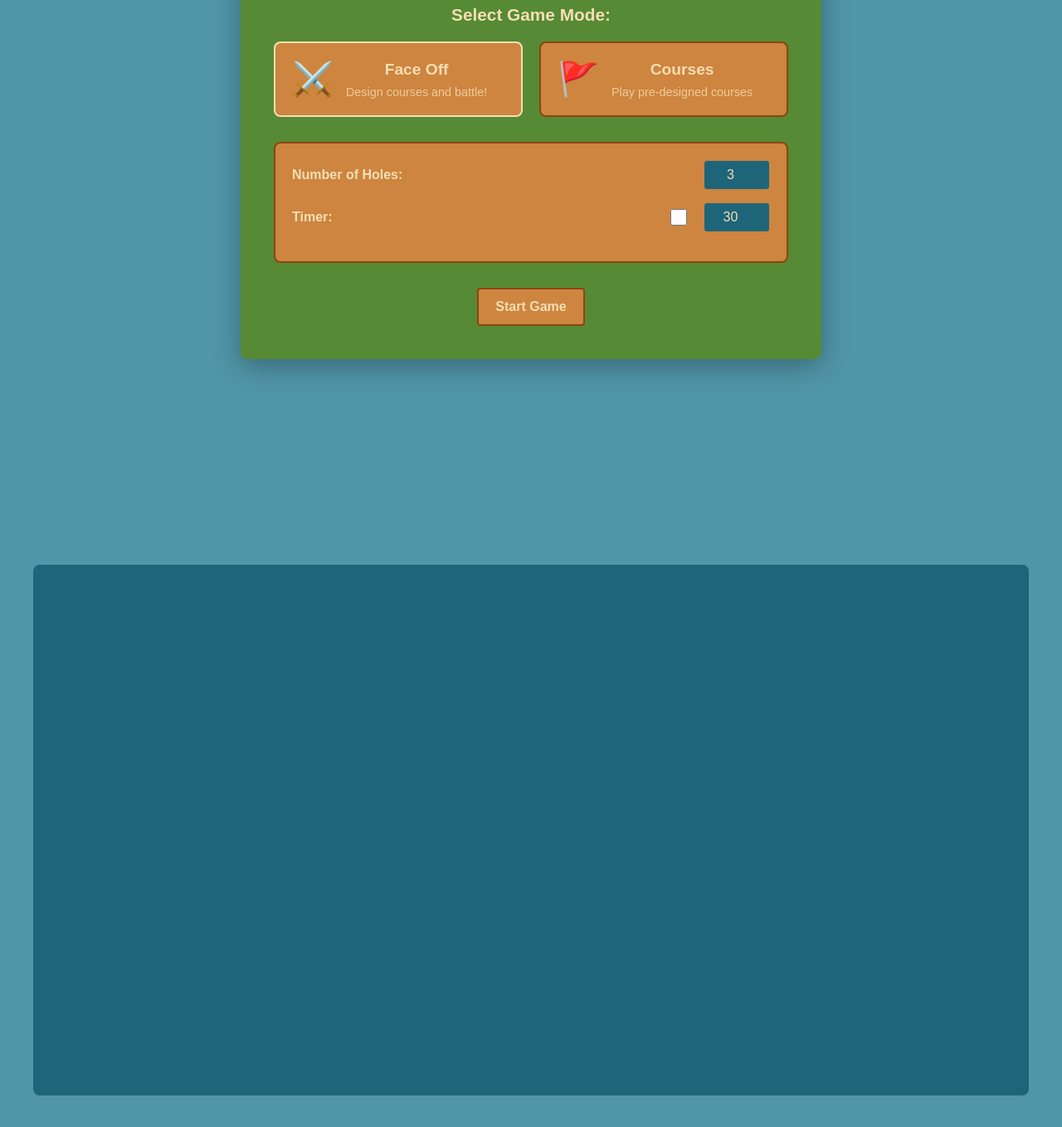
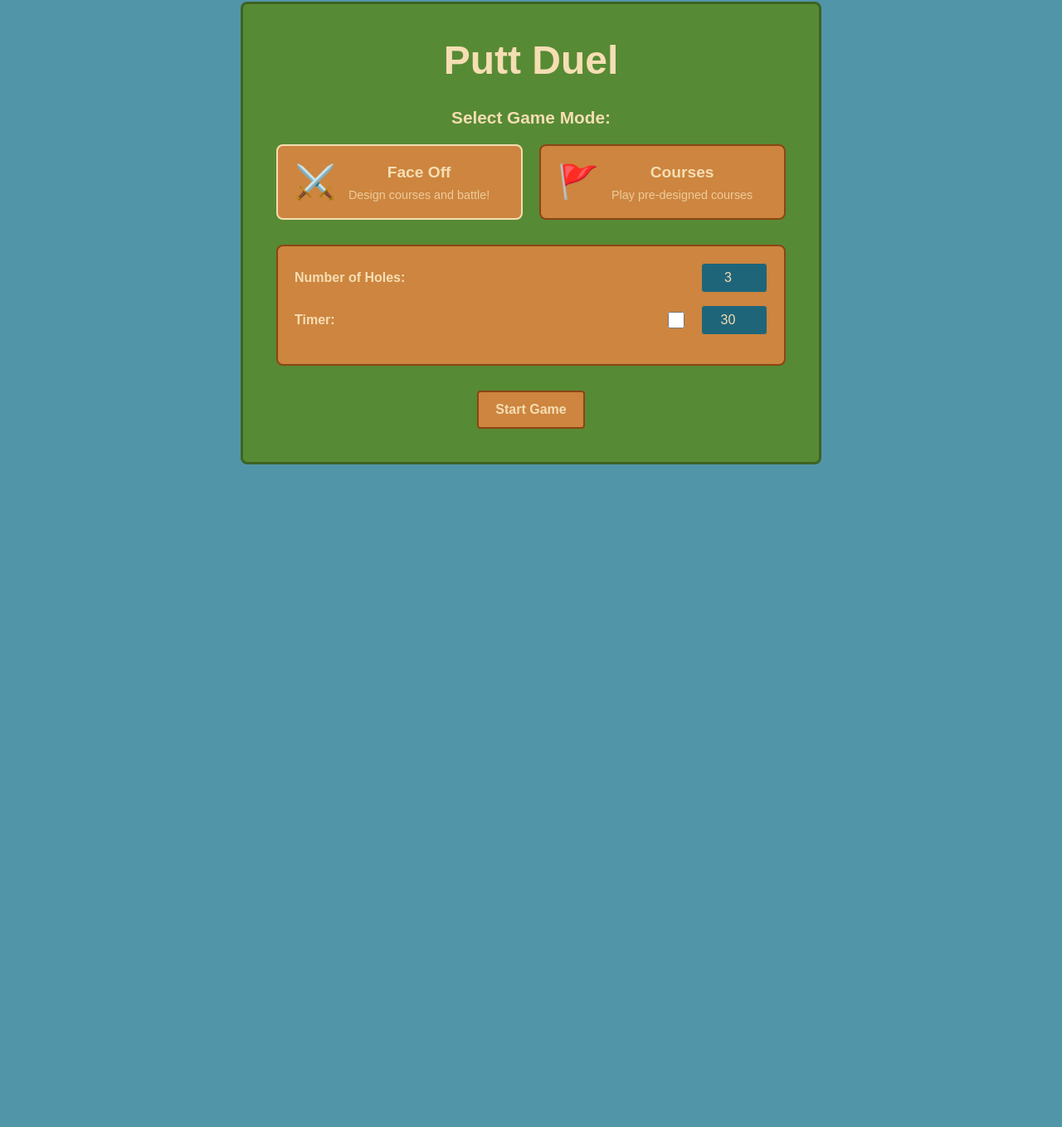
Before and after one commit to samuelbaldwin05/MiniGolf, a website built with Vite: page index.html in a window 1280 px wide. Shown: the part 119-1478 px from the top of the page at 83% size. Before the commit the page ends 1440 px from the top, so only its background shows below. Built offline with nearby package versions, Linux system fonts and the light colour scheme.

Commit message:
center the start and game screens vertically and clean up the intro card

```diff
--- a/src/styles/base.css
+++ b/src/styles/base.css
@@ -53,10 +53,10 @@
 .simple-container {
     max-width: 1200px;
     margin: 0 auto;
-    background: var(--secondary-bg);
-    border-radius: var(--border-radius);
-    overflow: hidden;
-    min-height: 80vh;
+    min-height: 100vh;
+    display: flex;
+    align-items: center;
+    justify-content: center;
 }
 
 .flex { display: flex; }
--- a/src/styles/screens.css
+++ b/src/styles/screens.css
@@ -13,7 +13,7 @@
     background-repeat: no-repeat;
     padding: 40px;
     border-radius: var(--border-radius);
-    box-shadow: 0 8px 32px rgba(0, 0, 0, 0.3);
+    border: 3px solid #3d6324;
     text-align: center;
     max-width: 700px;
     width: 90%;
@@ -204,11 +204,6 @@
 
 .game-buttons { margin-top: auto; }
 
-.win-screen {
-    min-height: 80vh;
-    background: var(--secondary-bg);
-}
-
 .win-content {
     text-align: center;
     padding: 40px;
--- a/src/ui/Screens.ts
+++ b/src/ui/Screens.ts
@@ -6,9 +6,9 @@
   private win = document.getElementById('win-screen');
 
   show(name: ScreenName): void {
-    if (this.start) this.start.style.display = name === 'start' ? 'block' : 'none';
+    if (this.start) this.start.style.display = name === 'start' ? 'flex' : 'none';
     if (this.game) this.game.style.display = name === 'game' ? 'block' : 'none';
-    if (this.win) this.win.style.display = name === 'win' ? 'block' : 'none';
+    if (this.win) this.win.style.display = name === 'win' ? 'flex' : 'none';
   }
 
   setBuildPanelVisible(visible: boolean): void {
```
